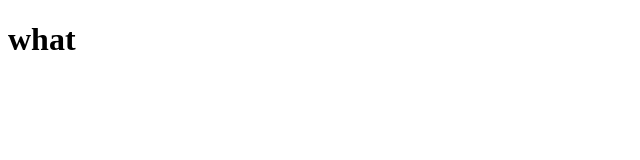
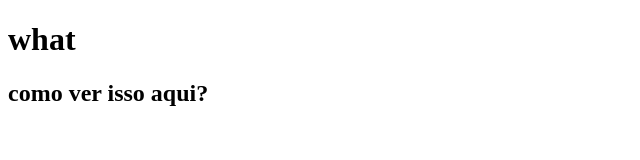
Before and after one commit to aaugustogv/projetoteste, a plain HTML site: page index.html in a window 1280 px wide. Shown: the whole page, without its empty margins (0-640 px from the left). Drawn offline with Linux system fonts and the light colour scheme.

Commit message:
ent diga que valeu

```diff
--- a/index.html
+++ b/index.html
@@ -7,5 +7,6 @@
 </head>
 <body>
     <h1>what </h1>
+    <h2>como ver isso aqui?</h2>
 </body>
 </html>
```
